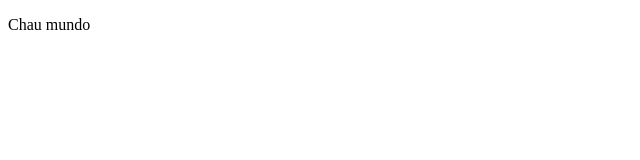
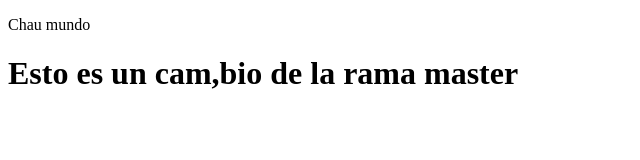
Before and after one commit to PedroGDE/pruebas-git, a plain HTML site: page index.html in a window 1280 px wide. Shown: the whole page, without its empty margins (0-640 px from the left). Drawn offline with Linux system fonts and the light colour scheme.

Commit message:
cambio h1

```diff
--- a/index.html
+++ b/index.html
@@ -6,6 +6,6 @@
 </head>
 <body>
  <p>Chau mundo</p>
-
+<h1>Esto es un cam,bio de la rama master</h1>
 </body>
 </html>
```
